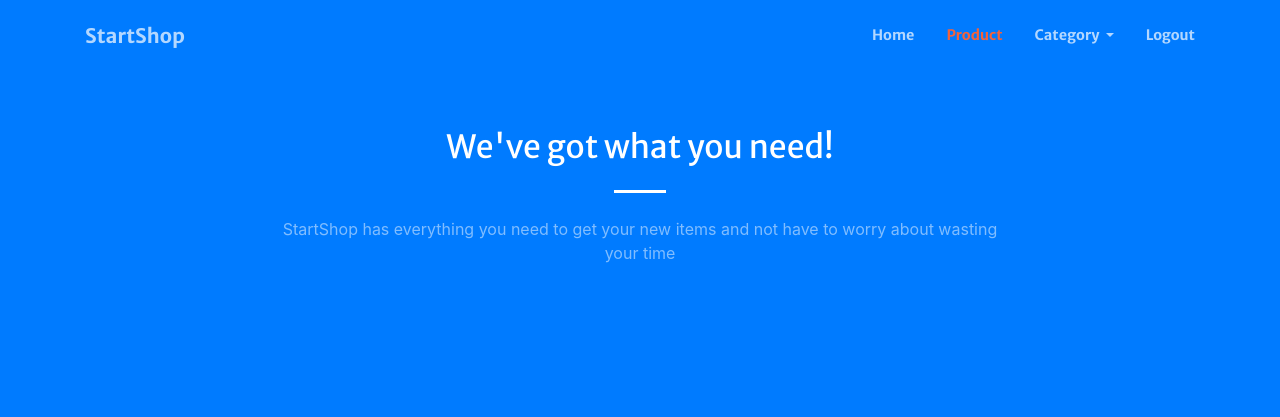
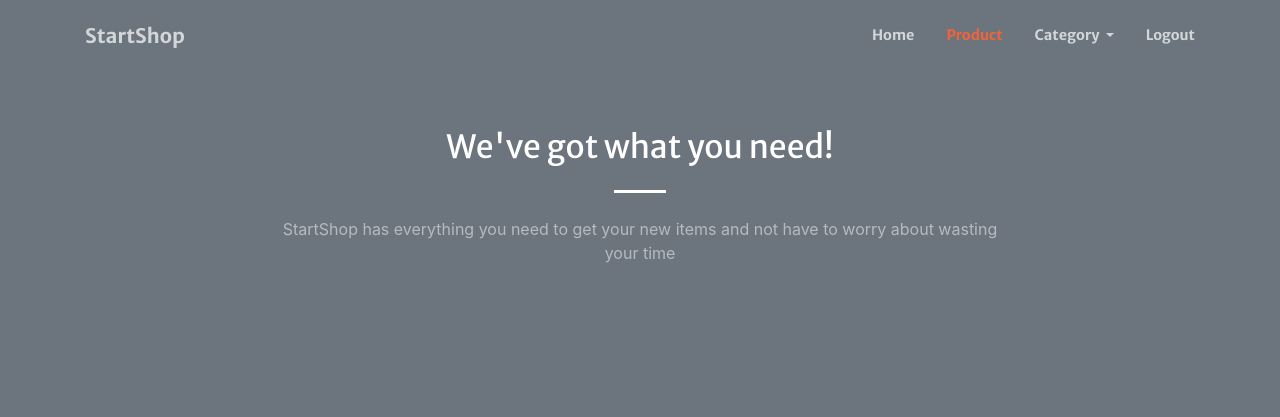
Before and after one commit to akli0027/TokoOnline, a PHP site: page /home.php in a window 1280 px wide. Shown: the top 417 px of the page. Run offline with PHP 8.4, Linux system fonts and the light colour scheme; the visitor is signed in with stand-in values (Sample User, id 1); data that the repository does not hold is empty.

Commit message:
Update home.php

```diff
--- a/home.php
+++ b/home.php
@@ -72,7 +72,7 @@ if (!isset($_SESSION['id_pembeli'])){
   </nav>
 
   <!-- Home Section -->
-  <section class="page-section bg-primary" id="home">
+ <section class="page-section bg-secondary" id="home">
     <div class="container">
       <div class="row justify-content-center">
         <div class="col-lg-8 text-center">
```
